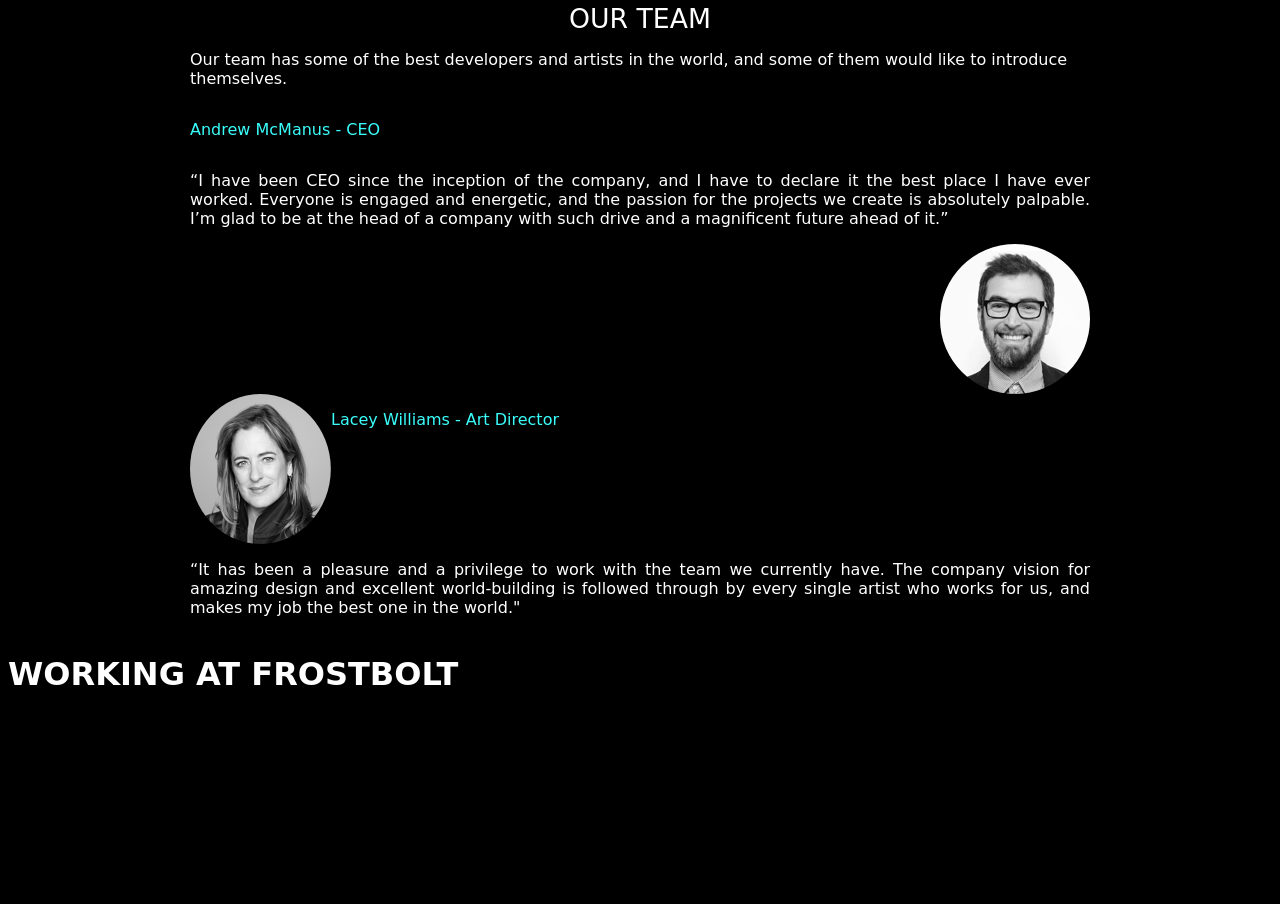
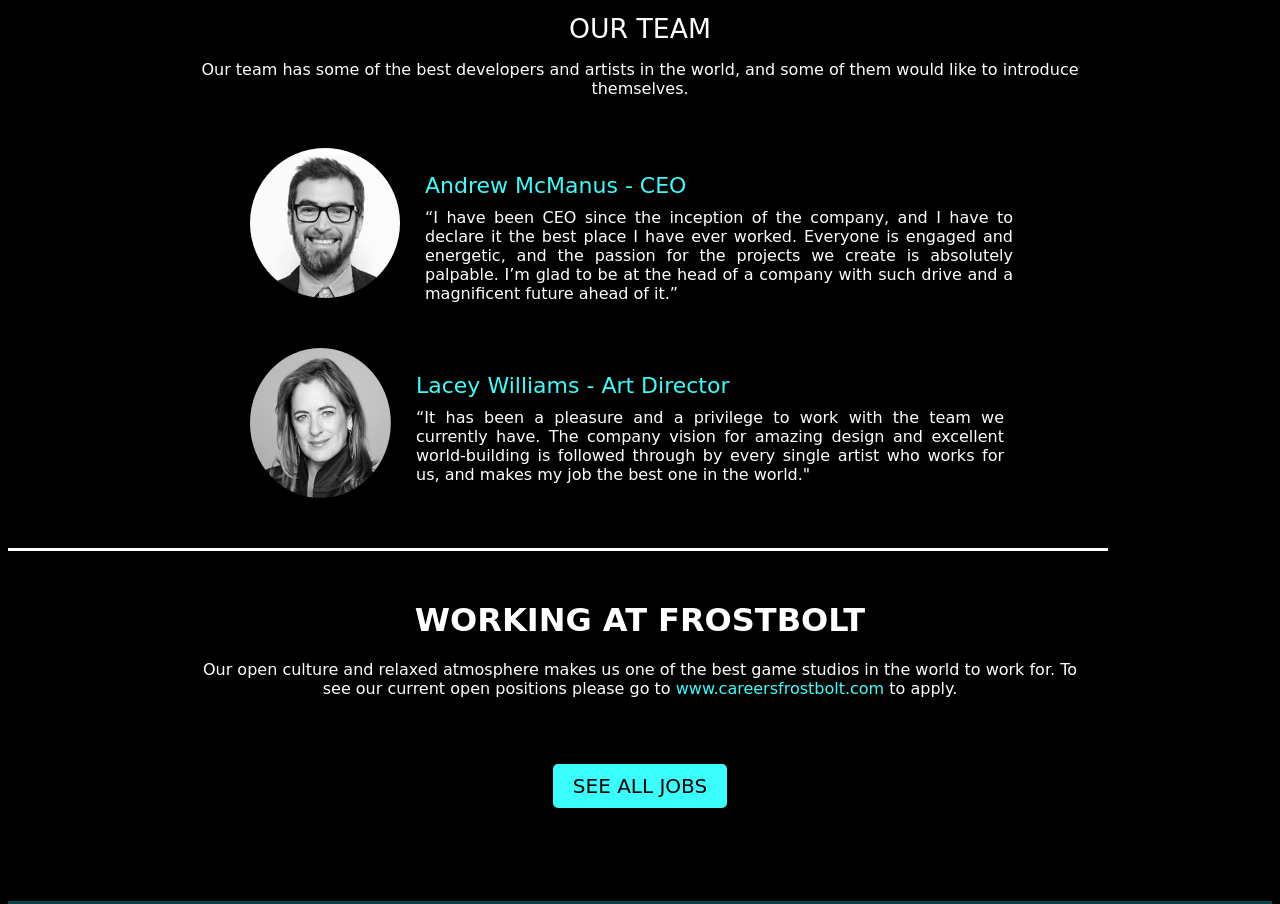
Before and after one commit to Tarenja/Frostbolt, a plain HTML site: page about.html in a window 1280 px wide. Shown: the part 958-1862 px from the top of the page. Drawn offline with nearby package versions, Linux system fonts and the light colour scheme; files whose address does not match are found by name.

Commit message:
final touches for about page done, ready to merge

```diff
--- a/about.html
+++ b/about.html
@@ -37,12 +37,12 @@
 	<div id="ourteam">
 		<p class="centered"><span>OUR TEAM</span></p>
 
-		<p class="centeredss">Our team has some of the best developers and artists in the world, and some of them would like to introduce themselves.</p>
+		<p class="centered">Our team has some of the best developers and artists in the world, and some of them would like to introduce themselves.</p>
 
 		<div id="CEO">
+			<img src="images/about/andrewmcmanus.png" />
 			<p class="functie">Andrew McManus - CEO</p>
 			<p class="quote">“I have been CEO since the inception of the company, and I have to declare it the best place I have ever worked. Everyone is engaged and energetic, and the passion for the projects we create is absolutely palpable. I’m glad to be at the head of a company with such drive and a magnificent future ahead of it.”</p>
-			<img src="images/about/andrewmcmanus.png" />
 		</div>
 
 		<div id="artdirector">
@@ -52,8 +52,12 @@
 		</div>
 	</div>
 
+	<div id="line2"></div>
+
 	<div id="careers">
 		<h1>WORKING AT FROSTBOLT</h1>
+		<p>Our open culture and relaxed atmosphere makes us one of the best game studios in the world to work for. To see our current open positions please go to <span>www.careersfrostbolt.com</span> to apply.</p>
+		<a href="#" class="seealljobs">SEE ALL JOBS</a>
 	</div>
 
 	<div id="footer">
--- a/main.css
+++ b/main.css
@@ -3,7 +3,6 @@ Colors:
 
 Lightblue: rgb(58,254,251)
 Darkgreenblue: rgb(10,66,73)
-Brokenwhite:
 */
 
 body {
@@ -109,11 +108,6 @@ nav li a {
     font-size: 35pt;
     padding-left: 50px;
 }
-
-/*@media (min-width: 900px) {
-  #game-section-1, #game-section-2, #gamesSection img {
-    display: inline;
-  }*/
 
 #gamesSection img {
     padding: 40px;
@@ -341,7 +335,7 @@ nav li a {
 #ourteam {
 	width: 900px;
 	margin: 0 auto;
-	padding: 40px;
+	padding: 50px 50px 0px 50px;
 }
 
 #ourteam span {
@@ -353,39 +347,85 @@ nav li a {
 }
 
 #CEO {
-	height: 200px;
+	height: 150px;
+	margin: 50px 0px 0px 60px;
 }
 
 #CEO img {
-	float: right;
+	float: left;
 }
 
 #artdirector {
-	height: 200px;
-	display: inline-block;
+	height: 150px;
+	margin: 50px 0px 0px 60px;
 }
 
 #artdirector img {
 	float: left;
-	display: inline-block;
 }
 
 .functie {
 	color: rgb(58,254,251);
-	padding: 0;
 	display: inline-block;
-	clear: both;
+	padding-left: 25px;
+	padding-bottom: 10px;
+	font-size: 22px;
+	-webkit-margin-before: 25px;
+    -webkit-margin-after: 0px;
+    -webkit-margin-start: 0px;
+    -webkit-margin-end: 0px;
 }
 
 .quote {
 	text-align: justify;
-	display: inline;
+	display: inline-block;
 	float: left;
-	width: 100%;
+	width: 70%;
+	padding-left: 25px;
+	-webkit-margin-before: 0px;
+    -webkit-margin-after: 0px;
+    -webkit-margin-start: 0px;
+    -webkit-margin-end: 0px;
+}
+
+#line2 {
+	height: 3px;
+	background-color: white;
+	width: 1100px;
+	margin: 0 auto;
+	margin: 50px 0px 50px 0px;
 }
 
 #careers {
 	height: 300px;
+	text-align: center;
+	width: 900px;
+	margin: 0 auto;
+}
+
+#careers span {
+	color: rgb(58,254,251);
+}
+
+.seealljobs {
+	background-color: rgb(58,254,251);
+	border-radius: 5px;
+	display: inline-block;
+	color: black;
+	padding: 10px 20px 10px 20px;
+	text-decoration: none;
+	font-size: 15pt;
+	margin-top: 50px;
+}
+
+.seealljobs:hover {
+	background-color: black;
+	border-radius: 5px;
+	display: inline-block;
+	color: rgb(58,254,251);
+	padding: 10px 20px 10px 20px;
+	text-decoration: none;
+	font-size: 15pt;
 }
 
 /*---------------------footer---------------------*/
```
